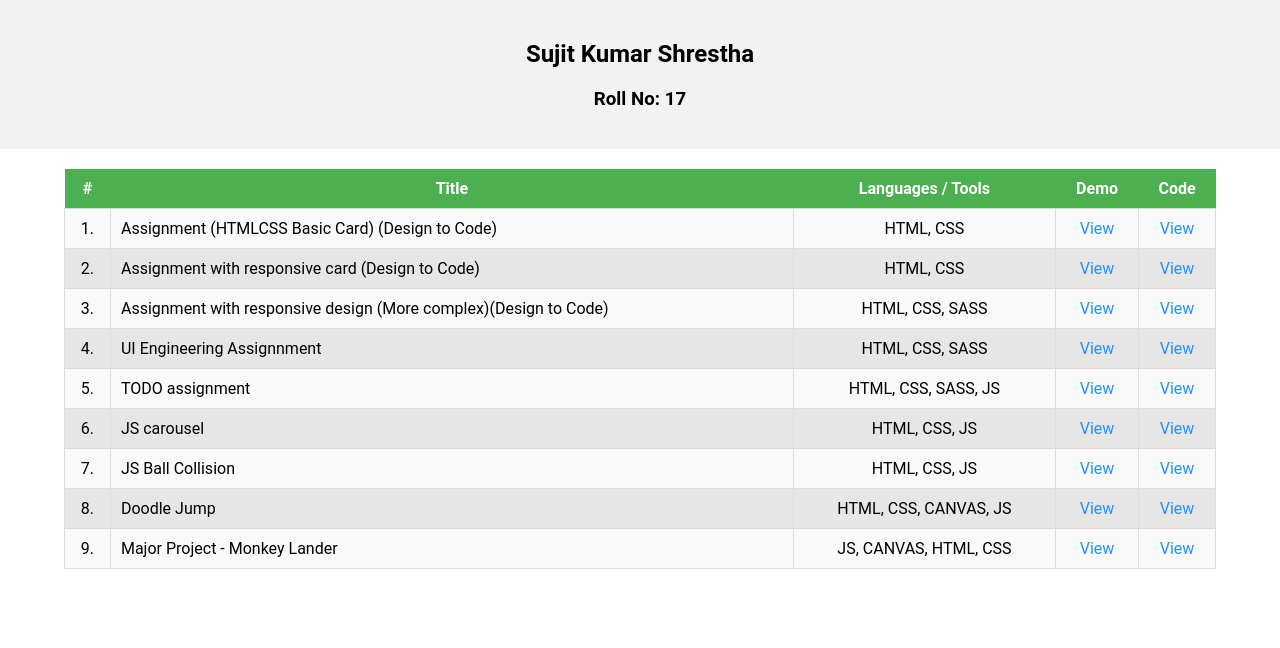
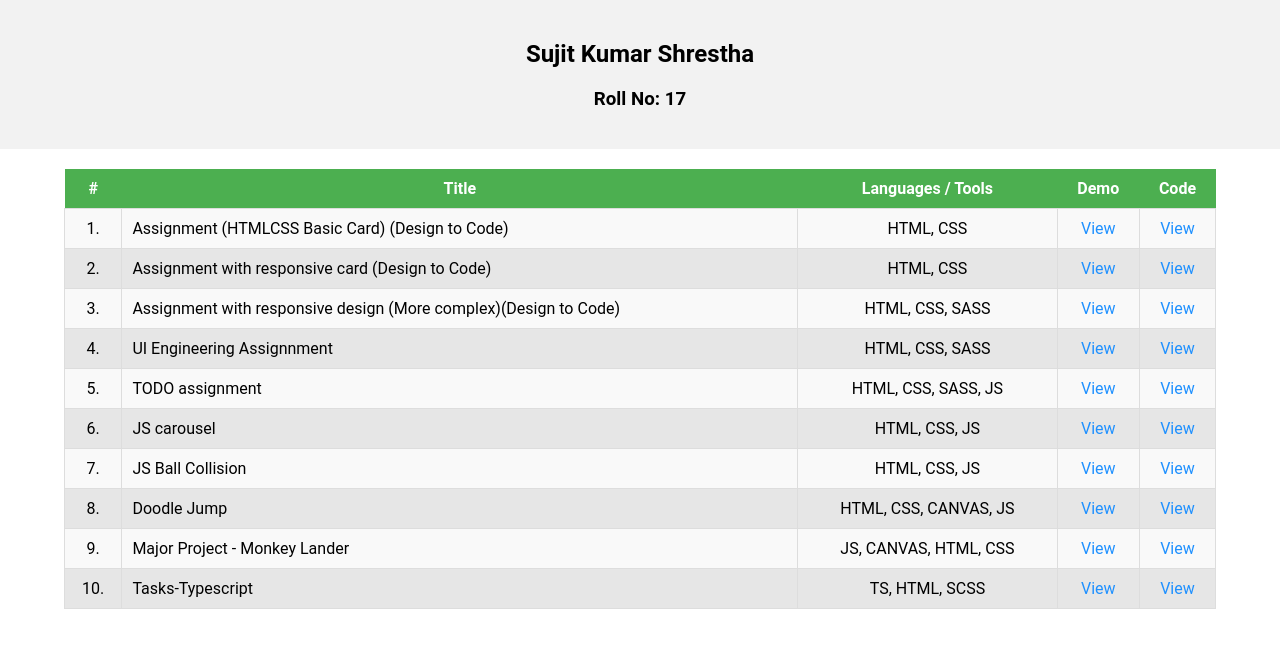
Before and after one commit to Sujit-11/Sujit-11.github.io, a plain HTML site: page index.html in a window 1280 px wide. Drawn offline with Linux system fonts and the light colour scheme.

Commit message:
Added TODO TS

```diff
--- a/index.html
+++ b/index.html
@@ -137,6 +137,19 @@
             target="_blank">View</a>
         </td>
     </tr>
+    <tr>
+        <td>10.</td>
+        <td>Tasks-Typescript</td>
+        <td>TS, HTML, SCSS</td>
+        <td>
+            <a href="Tasks-Typescript/dist/index.html"
+            target="_blank">View</a>
+        </td>
+        <td>
+            <a href="https://github.com/Sujit-11/Sujit-11.github.io/tree/14f473152c4f9709c9450e8648247b498cd6122a/Tasks-Typescript"
+            target="_blank">View</a>
+        </td>
+    </tr>
     </table>
 </body>
 </html>
```
